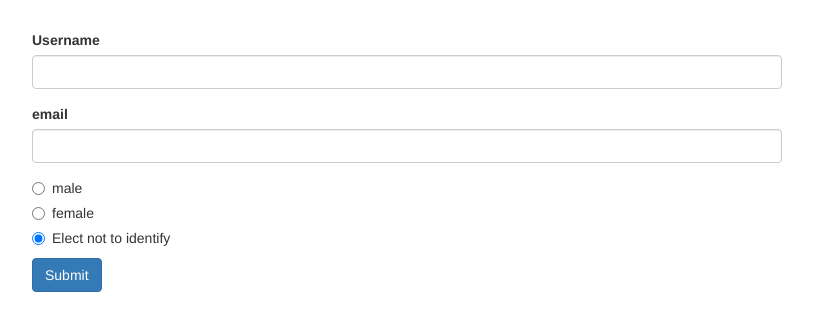
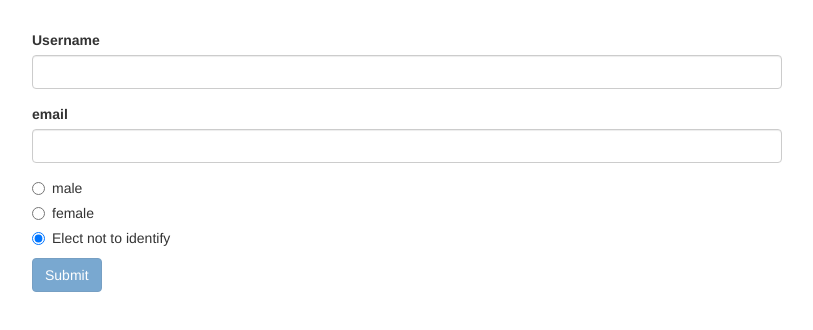
Before and after one commit to KylerJohnson26/ng-reactive-forms-demo, an Angular app: page / in a window 1280 px wide. Shown: the top 330 px of the page, without its empty margins (233-1046 px from the left). Built offline with nearby package versions, Linux system fonts and the light colour scheme.

Commit message:
Adding validation to signup form submit button

```diff
--- a/src/app/app.component.html
+++ b/src/app/app.component.html
@@ -38,7 +38,7 @@
           *ngIf="!signupForm.valid && signupForm.touched">
           Please enter valid data
         </span>
-        <button class="btn btn-primary" type="submit">Submit</button>
+        <button class="btn btn-primary" type="submit" [disabled]="!signupForm.valid">Submit</button>
       </form>
     </div>
   </div>
```
